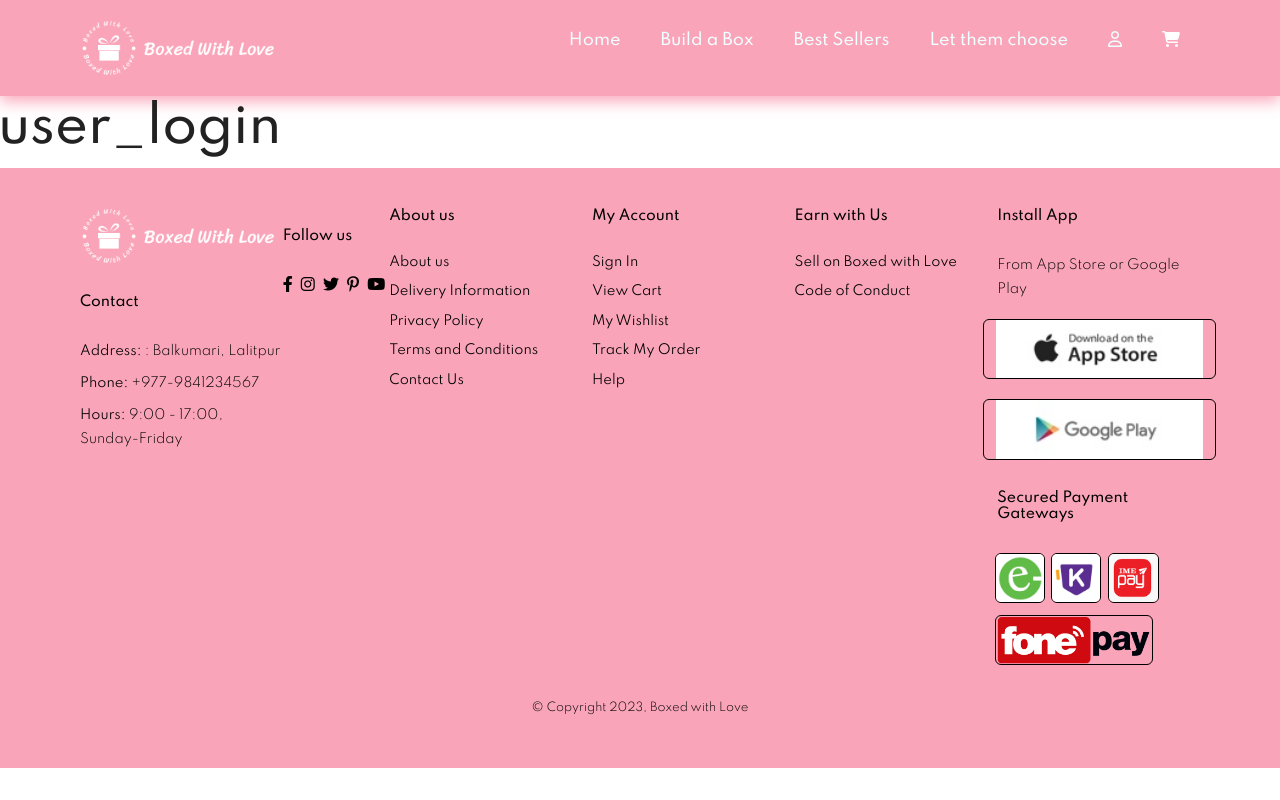
After one commit to ayushmakafle/Boxed-with-Love, a PHP site: page /checkout.php in a window 1280 px wide. The commit adds this page. Run offline with PHP 8.4, Linux system fonts and the light colour scheme; some libraries are stand-ins or nearby versions.

Commit message:
checkout

```diff
--- /dev/null
+++ b/checkout.php
@@ -0,0 +1,127 @@
+<!--connect file-->
+<?php
+  include('includes/connect.php');
+?>
+<!DOCTYPE html>
+<html lang="en">
+<head>
+    <meta charset="UTF-8">
+    <meta name="viewport" content="width=device-width, initial-scale=1.0">
+    <title>Build a Box- Checkout</title>
+    <!--Bootstrap css-->
+    <link href="https://cdn.jsdelivr.net/npm/bootstrap@5.3.0/dist/css/bootstrap.min.css" rel="stylesheet" integrity="sha384-9ndCyUaIbzAi2FUVXJi0CjmCapSmO7SnpJef0486qhLnuZ2cdeRhO02iuK6FUUVM" crossorigin="anonymous">
+    <!--fontawesone-->
+    <link rel="stylesheet" href="https://pro.fontawesome.com/releases/v5.10.0/css/all.css" />
+    <link rel="stylesheet" href="https://cdnjs.cloudflare.com/ajax/libs/font-awesome/6.4.0/css/all.min.css" integrity="sha512-iecdLmaskl7CVkqkXNQ/ZH/XLlvWZOJyj7Yy7tcenmpD1ypASozpmT/E0iPtmFIB46ZmdtAc9eNBvH0H/ZpiBw==" crossorigin="anonymous" referrerpolicy="no-referrer" />
+    <link rel="stylesheet" href="style.css">
+</head>
+<body>
+     <!--Nav bar-->
+		 <section id ="header">
+            <a href="index.php"><img src="img/logoo.png" ></a>
+            <div>
+                <ul id ="navbar">
+                    <li><a href="index.php">Home</a></li>
+                    <li><a href="buildaboxpage.php">Build a Box</a></li>
+                    <li><a href="bestseller.php" >Best Sellers</a></li>
+					<li><a href="letthemchoose.html">Let them choose</a></li>
+					<li> <a href="login.html"><i class="far fa-user"></i></a></li>
+          <li id="lg-bag"> <a href="cart.html"><i class="fa-solid fa-cart-shopping" style="color: #ffffff;"></i></a></li>
+					<a href="#" id="close"><i class="far fa-times"></i></a>
+				</ul>
+			</div>
+			<div id ="mobile">
+				<a href="cart.html"><i class="far fa-solid fa-cart-shopping"></i></a>
+				<i id="bar" class="fas fa-outdent"></i>
+			</div>
+      </section>
+            <!--navbar end-->
+          <!--calling cart function-->
+
+            <!--build box nav bar-->
+
+      <!--build box nav bar end-->
+ <div class="row px-1">
+    <div class="col-md-12">
+        <div class="row">
+            <?php
+            if(!isset($_SESSION['username'])){
+            include('users_area/user_login.php');
+            }else{
+                include('payment.php');
+            }
+            ?>
+        </div>
+    </div>
+ </div>
+
+
+		<!--Footer-->
+		<footer class="section-p1">
+			<div class="col">
+				<img class="logo" src="img/logoo.png">
+				<h4> Contact</h4>
+				<p> <strong>Address: </strong> : Balkumari, Lalitpur</p>
+				<p> <strong>Phone: </strong> +977-9841234567</p>
+				<p> <strong>Hours: </strong> 9:00 - 17:00, Sunday-Friday </p>
+				</div>
+				<div class="follow">
+					<h4> Follow us</h4>
+					<div class="icon">
+						<i class="fab fa-facebook-f"></i>
+						<i class="fab fa-instagram"></i>
+						<i class="fab fa-twitter"></i>
+						<i class="fab fa-pinterest-p"></i>
+						<i class="fab fa-youtube"></i>
+					</div>
+				</div>
+				<div class="col">
+					<h4>About us</h4>
+					<a href="about.html">About us</a>
+					<a href="#">Delivery Information</a>
+					<a href="#"> Privacy Policy</a>
+					<a href="#"> Terms and Conditions</a>
+					<a href="#"> Contact Us</a>
+				</div>
+				<div class="col">
+					<h4> My Account</h4>
+					<a href="#">Sign In</a>
+					<a href="#"> View Cart</a>
+					<a href="#">My Wishlist</a>
+					<a href="#">Track My Order</a>
+					<a href="#">Help</a>
+				</div>
+				<div class="col">
+					<h4>Earn with Us</h4>
+					<a href="#">Sell on Boxed with Love</a>
+					<a href="#">Code of Conduct</a>
+				</div>
+				<div class="col install">
+					<h4>Install App</h4>
+					<p> From App Store or Google Play</p>
+					<div class="row">
+						<img src="img/app.jpg">
+						<img src="img/play.jpg">
+					</div>
+					<h4 style="margin-top: 20px;">Secured Payment Gateways</h4>
+					<div class="row">
+						<div class="payrow">
+						<img src="img/esewa_og.png">
+						<img src="img/khalti.jpg">
+						<img src="img/ime.png">
+						<img src="img/fonepay_payments_fatafat.png">
+					</div>
+					</div>
+				</div>
+				<div class="copyright">
+					<p><small>&copy; Copyright 2023, Boxed with Love</small></p>
+				</div>
+			</div>
+
+		</footer>
+        <script src="script.js"></script>
+
+    <!--bootstrap js-->
+    <script src="https://cdn.jsdelivr.net/npm/bootstrap@5.1.3/dist/js/bootstrap.bundle.min.js" integrity="sha384-ka7Sk0Gln4gmtz2MlQnikT1wXgYsOg+OMhuP+IlRH9sENBO0LRn5q+8nbTov4+1p" crossorigin="anonymous"></script>
+</body>
+</html>
--- /dev/null
+++ b/users_area/user_login.php
@@ -0,0 +1,11 @@
+<!DOCTYPE html>
+<html lang="en">
+<head>
+    <meta charset="UTF-8">
+    <meta name="viewport" content="width=device-width, initial-scale=1.0">
+    <title>Document</title>
+</head>
+<body>
+    <h1>user_login</h1>
+</body>
+</html>
```
Also changed, not shown: cart.php (+4 -3 lines), payment.php (added, +11 -0 lines).
